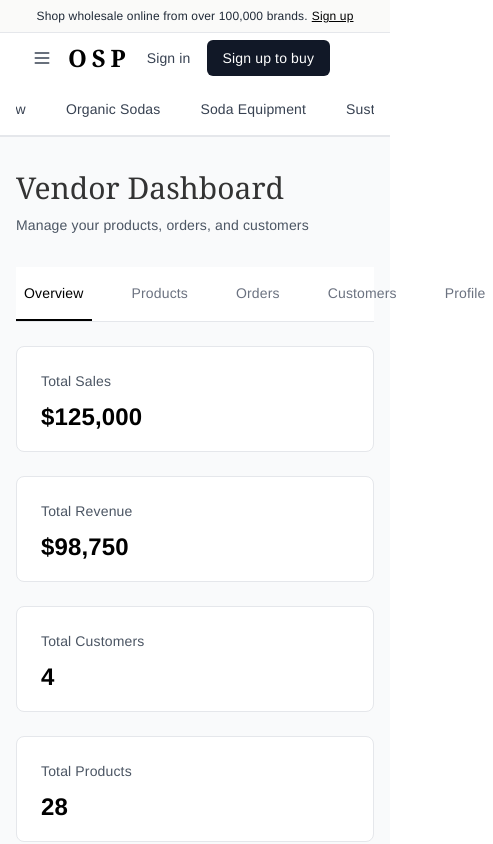
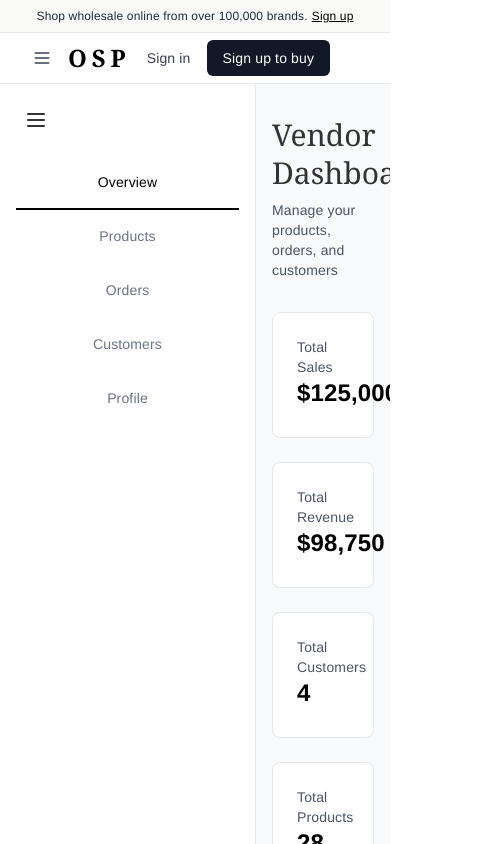
Before and after one commit to ovsharam/OSP-dash, a Next.js app: page /vendor/dashboard in a window 390 px wide. Shown: the top 844 px of the page, 493 px wide, since content can reach past the window. Built offline with nearby package versions, Linux system fonts and the light colour scheme.

Commit message:
Add left sidebar hamburger menu to vendor dashboard and hide CategoryNav on vendor pages

```diff
--- a/app/vendor/dashboard/page.tsx
+++ b/app/vendor/dashboard/page.tsx
@@ -2,13 +2,16 @@
 
 import { useState } from "react";
 import Link from "next/link";
+import { useRouter } from "next/navigation";
 import { mockOrders } from "@/lib/mockBuyerData";
 import { mockCustomers } from "@/lib/mockCustomerData";
 import CustomersContent from "@/components/vendor/CustomersContent";
 import DashboardCharts from "@/components/vendor/DashboardCharts";
 
 export default function VendorDashboardPage() {
+  const router = useRouter();
   const [activeTab, setActiveTab] = useState<"overview" | "products" | "orders" | "customers" | "profile">("overview");
+  const [sidebarOpen, setSidebarOpen] = useState(true);
 
   // Mock data
   const stats = {
@@ -42,16 +45,24 @@ export default function VendorDashboardPage() {
   };
 
   return (
-    <div className="min-h-screen bg-gray-50">
-      <div className="max-w-7xl mx-auto px-4 sm:px-6 lg:px-8 py-8">
-        <div className="mb-8">
-          <h1 className="text-3xl font-bold text-black mb-2">Vendor Dashboard</h1>
-          <p className="text-gray-600">Manage your products, orders, and customers</p>
-        </div>
+    <div className="min-h-screen bg-gray-50 flex">
+      {/* Left Sidebar */}
+      <div className={`${sidebarOpen ? "w-64" : "w-16"} transition-all duration-300 bg-white border-r border-gray-200 overflow-hidden flex-shrink-0`}>
+        <div className="p-4">
+          {/* Hamburger Menu Button */}
+          <button
+            onClick={() => setSidebarOpen(!sidebarOpen)}
+            className="mb-4 p-2 hover:bg-gray-100 rounded transition-colors"
+            aria-label="Toggle sidebar"
+          >
+            <svg className="w-6 h-6" fill="none" stroke="currentColor" viewBox="0 0 24 24">
+              <path strokeLinecap="round" strokeLinejoin="round" strokeWidth={2} d="M4 6h16M4 12h16M4 18h16" />
+            </svg>
+          </button>
 
-        {/* Tabs */}
-        <div className="bg-white border-b border-gray-200 mb-6">
-          <div className="flex space-x-8">
+          {/* Navigation Buttons */}
+          {sidebarOpen && (
+            <div className="flex flex-col">
               {[
                 { id: "overview", label: "Overview" },
                 { id: "products", label: "Products" },
@@ -72,6 +83,16 @@ export default function VendorDashboardPage() {
                 </button>
               ))}
             </div>
+          )}
+        </div>
+      </div>
+
+      {/* Main Content */}
+      <div className="flex-1 overflow-x-hidden">
+        <div className="max-w-7xl mx-auto px-4 sm:px-6 lg:px-8 py-8">
+          <div className="mb-8">
+            <h1 className="text-3xl font-bold text-black mb-2">Vendor Dashboard</h1>
+            <p className="text-gray-600">Manage your products, orders, and customers</p>
           </div>
 
         {/* Overview Tab */}
@@ -306,5 +327,6 @@ export default function VendorDashboardPage() {
         )}
         </div>
       </div>
+    </div>
   );
 }
--- a/components/Navbar.tsx
+++ b/components/Navbar.tsx
@@ -1,7 +1,7 @@
 "use client";
 
 import Link from "next/link";
-import { useRouter } from "next/navigation";
+import { useRouter, usePathname } from "next/navigation";
 import { useAuth } from "@/contexts/AuthContext";
 import { useCart } from "@/contexts/CartContext";
 import { useWishlist } from "@/contexts/WishlistContext";
@@ -13,6 +13,7 @@ export default function Navbar() {
   const { getItemCount } = useCart();
   const { items: wishlistItems } = useWishlist();
   const router = useRouter();
+  const pathname = usePathname();
   const itemCount = getItemCount();
   const wishlistCount = wishlistItems.length;
   const [searchQuery, setSearchQuery] = useState("");
@@ -357,7 +358,7 @@ export default function Navbar() {
         </div>
 
         {/* Category Navigation Bar - Centered */}
-        <CategoryNav />
+        {!pathname?.startsWith("/vendor") && <CategoryNav />}
       </header>
     </>
   );
```
Lines whose indentation alone changed are shown as unchanged.
